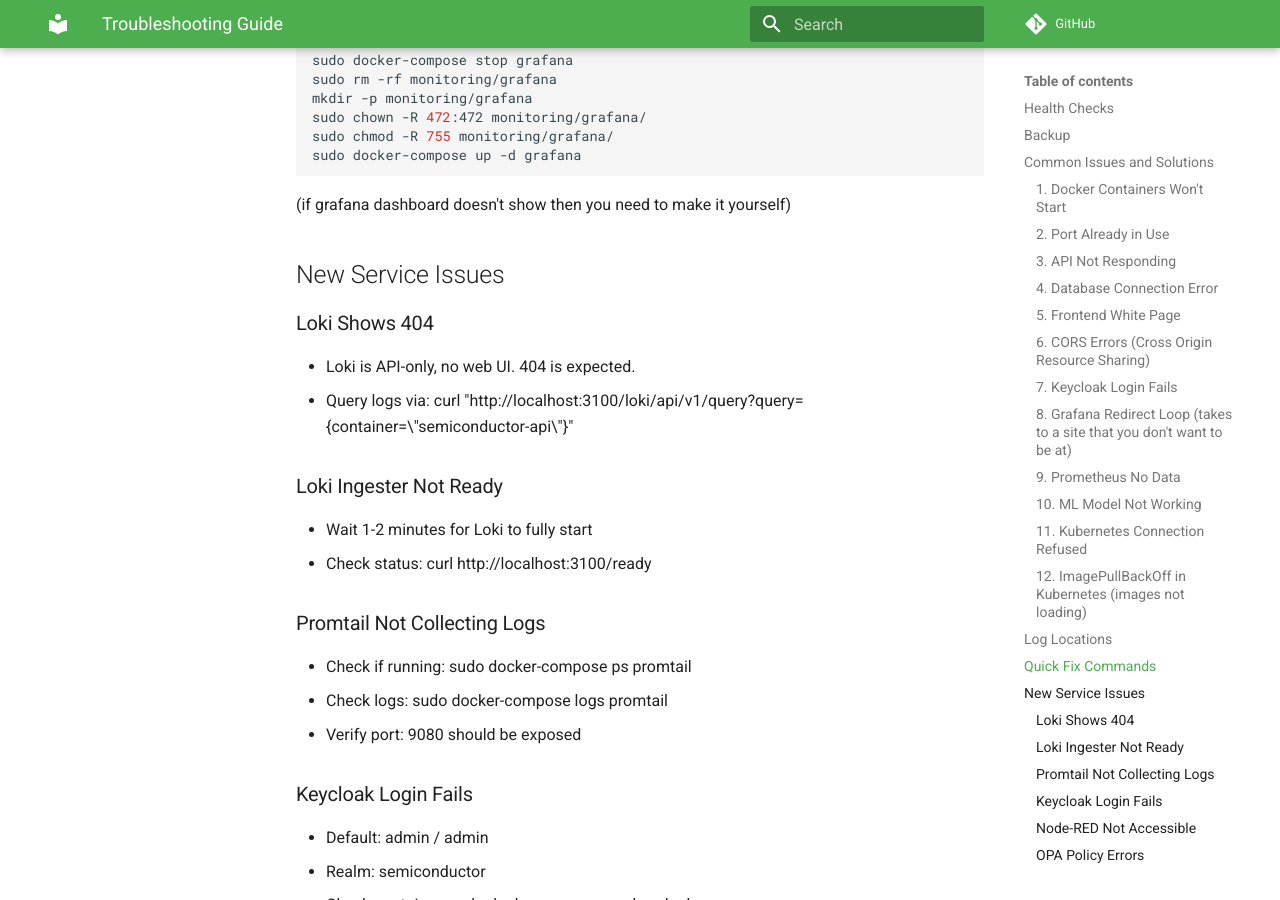
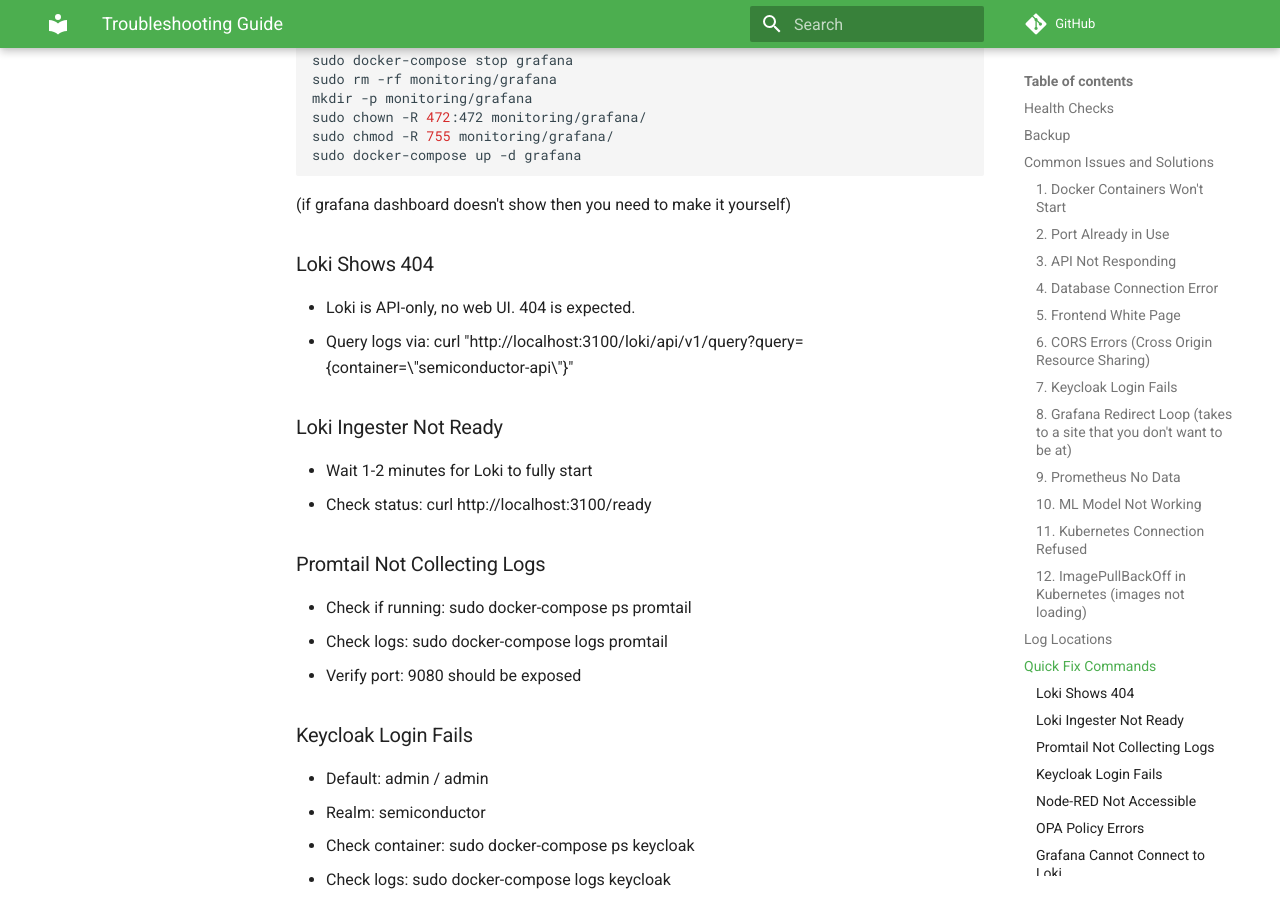
Before and after one commit to maryam-batool-sleepy-cat/Semiconductor-platform, an MkDocs documentation site: the page built from docs/TROUBLESHOOTING.md, in a window 1280 px wide and 900 px high, scrolled down 4281 px. Built offline with MkDocs 1.6.1 and Material for MkDocs 9.7.7, drawn with Linux system fonts in a browser that asks for light colours; comment, search, counter and statistics services are not loaded.

Commit message:
Update TROUBLESHOOTING.md formatting the file

````diff
--- a/docs/TROUBLESHOOTING.md
+++ b/docs/TROUBLESHOOTING.md
@@ -200,10 +200,6 @@
 ```
 (if grafana dashboard doesn't show then you need to make it yourself)
 
-
-
-## New Service Issues
-
 ### Loki Shows 404
 - Loki is API-only, no web UI. 404 is expected.
 - Query logs via: curl "http://localhost:3100/loki/api/v1/query?query={container=\"semiconductor-api\"}"
````
